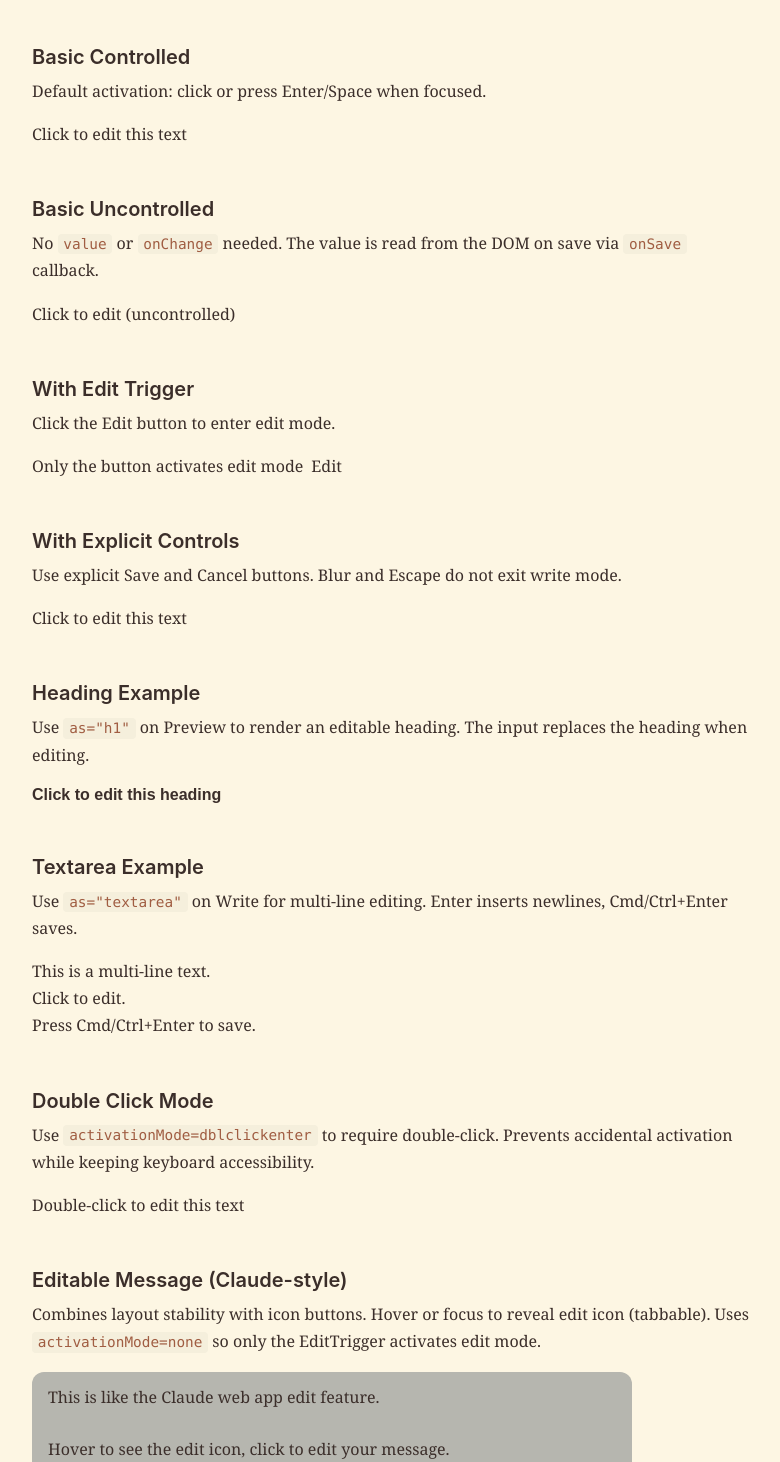
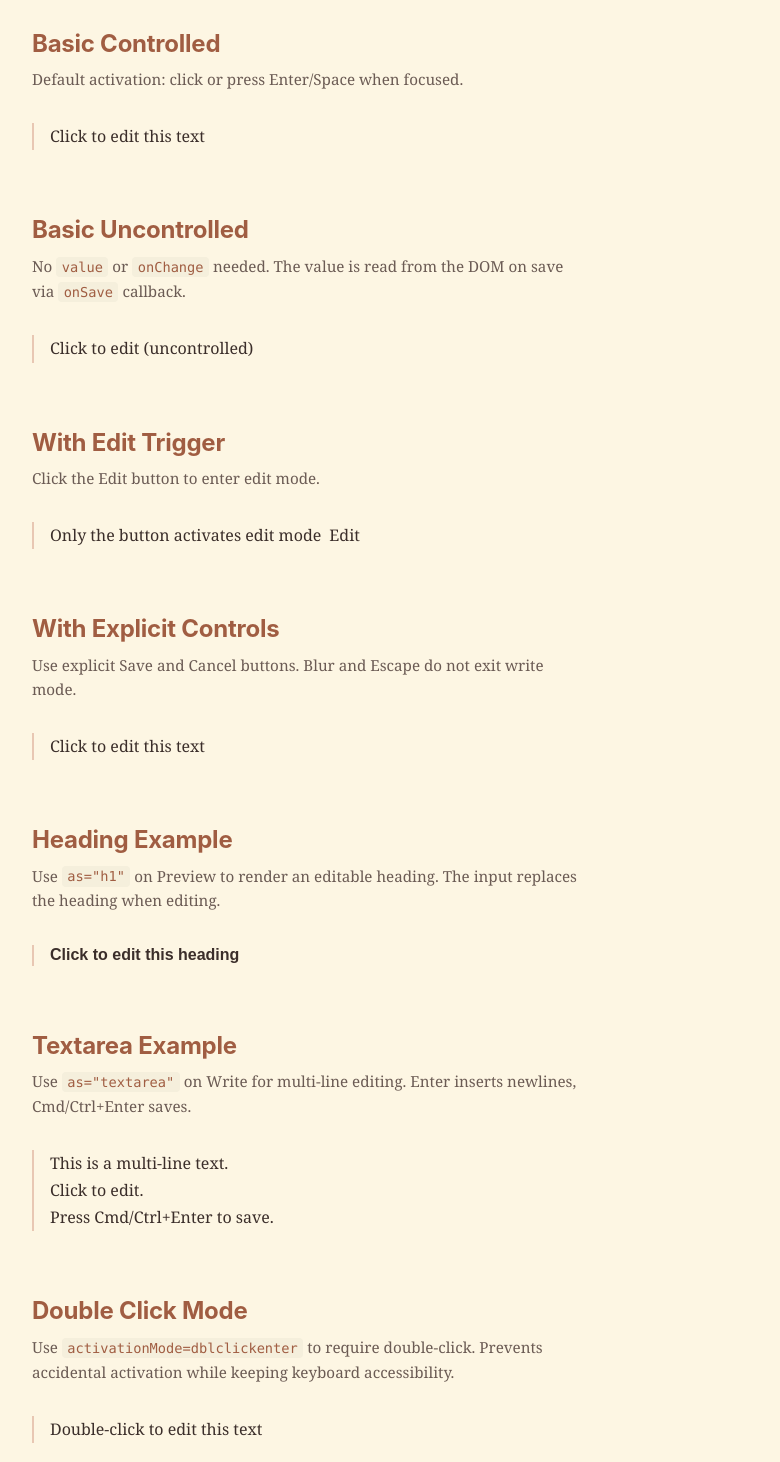
Before and after one commit to subhash-malireddy/react-inline-editable, a React (Vite) app in the folder packages/react-inline-editable/: page / in a window 1280 px wide. Shown: the part 220-1682 px from the top of the page, without its empty margins (248-1028 px from the left). Built offline with nearby package versions, Linux system fonts and the light colour scheme.

Commit message:
improve component styling for better organization and visual clarity

```diff
--- a/packages/react-inline-editable/src/App.css
+++ b/packages/react-inline-editable/src/App.css
@@ -57,6 +57,36 @@ p {
   margin-bottom: 1rem;
 }
 
+/* Example sections */
+.example-section {
+  display: flex;
+  flex-direction: column;
+  gap: 1rem;
+}
+
+.example-section h3 {
+  font-size: 1.5rem;
+  font-weight: 700;
+  color: var(--color-rust-dark);
+  margin-bottom: 0.5rem;
+  letter-spacing: -0.01em;
+}
+
+.example-section p {
+  font-size: 0.95rem;
+  color: var(--color-text-muted);
+  line-height: 1.6;
+  margin-bottom: 1.5rem;
+  max-width: 65ch;
+}
+
+/* Visual separation for interactive components */
+.example-interactive {
+  margin-top: 2rem;
+  padding-left: 1rem;
+  border-left: 2px solid rgba(199, 131, 108, 0.4);
+}
+
 code {
   font-family: "Fira Code", "Source Code Pro", Consolas, monospace;
   font-size: 0.9em;
--- a/packages/react-inline-editable/src/App.tsx
+++ b/packages/react-inline-editable/src/App.tsx
@@ -11,7 +11,7 @@ import { EditableMessage } from "./components/examples/EditableMessage";
 function App() {
   return (
     <div className="min-h-screen px-6 py-12 max-w-3xl mx-auto">
-      <header className="mb-12 pb-8 border-b border-border">
+      <header className="mb-12 pb-4 border-b border-border">
         <h1 className="text-rust-dark">React Inline Editable</h1>
         <p className="text-text-muted text-lg">
           Minimalistic, polymorphic, and zero-dependency inline editing
@@ -19,36 +19,36 @@ function App() {
         </p>
       </header>
 
-      <main className="space-y-12">
-        <section>
+      <main className="space-y-16">
+        <section className="example-section">
           <BasicControlled />
         </section>
 
-        <section>
+        <section className="example-section">
           <BasicUncontrolled />
         </section>
 
-        <section>
+        <section className="example-section">
           <WithEditTrigger />
         </section>
 
-        <section>
+        <section className="example-section">
           <WithExplicitControls />
         </section>
 
-        <section>
+        <section className="example-section">
           <HeadingExample />
         </section>
 
-        <section>
+        <section className="example-section">
           <TextareaExample />
         </section>
 
-        <section>
+        <section className="example-section">
           <DoubleClickMode />
         </section>
 
-        <section>
+        <section className="example-section">
           <EditableMessage />
         </section>
       </main>
--- a/packages/react-inline-editable/src/components/examples/BasicControlled.tsx
+++ b/packages/react-inline-editable/src/components/examples/BasicControlled.tsx
@@ -16,6 +16,7 @@ export function BasicControlled() {
     <div>
       <h3>Basic Controlled</h3>
       <p>Default activation: click or press Enter/Space when focused.</p>
+      <div className="example-interactive">
         <InlineEditable>
           <InlineEditable.Preview>{value}</InlineEditable.Preview>
           <InlineEditable.Write
@@ -25,5 +26,6 @@ export function BasicControlled() {
           />
         </InlineEditable>
       </div>
+    </div>
   );
 }
--- a/packages/react-inline-editable/src/components/examples/BasicUncontrolled.tsx
+++ b/packages/react-inline-editable/src/components/examples/BasicUncontrolled.tsx
@@ -14,6 +14,7 @@ export function BasicUncontrolled() {
         No <code>value</code> or <code>onChange</code> needed. The value is read
         from the DOM on save via <code>onSave</code> callback.
       </p>
+      <div className="example-interactive">
         <InlineEditable
           onSave={(newValue) => {
             console.log("Saved:", newValue);
@@ -24,5 +25,6 @@ export function BasicUncontrolled() {
           <InlineEditable.Write defaultValue={displayValue} />
         </InlineEditable>
       </div>
+    </div>
   );
 }
--- a/packages/react-inline-editable/src/components/examples/DoubleClickMode.tsx
+++ b/packages/react-inline-editable/src/components/examples/DoubleClickMode.tsx
@@ -12,6 +12,7 @@ export function DoubleClickMode() {
         double-click. Prevents accidental activation while keeping keyboard
         accessibility.
       </p>
+      <div className="example-interactive">
         <InlineEditable onSave={() => console.log("Saved:", value)}>
           <InlineEditable.Preview activationMode={["dblclick", "enter"]}>
             {value}
@@ -23,5 +24,6 @@ export function DoubleClickMode() {
           />
         </InlineEditable>
       </div>
+    </div>
   );
 }
--- a/packages/react-inline-editable/src/components/examples/EditableMessage.tsx
+++ b/packages/react-inline-editable/src/components/examples/EditableMessage.tsx
@@ -57,7 +57,10 @@ export function EditableMessage() {
         only the EditTrigger activates edit mode.
       </p>
 
-      <div className="group relative p-3 px-4 bg-[#b6b6af] rounded-xl max-w-[600px] min-h-12">
+      <div
+        className="group relative p-3 px-4 bg-[#b6b6af] rounded-xl max-w-[600px] min-h-12"
+        style={{ marginTop: "1.5rem" }}
+      >
         <InlineEditable
           onSave={(newValue) => {
             console.log("Message updated:", newValue);
--- a/packages/react-inline-editable/src/components/examples/HeadingExample.tsx
+++ b/packages/react-inline-editable/src/components/examples/HeadingExample.tsx
@@ -11,6 +11,7 @@ export function HeadingExample() {
         Use <code>as="h1"</code> on Preview to render an editable heading. The
         input replaces the heading when editing.
       </p>
+      <div className="example-interactive">
         <InlineEditable onSave={() => console.log("Heading saved:", title)}>
           <InlineEditable.Preview
             as="h4"
@@ -31,5 +32,6 @@ export function HeadingExample() {
           />
         </InlineEditable>
       </div>
+    </div>
   );
 }
--- a/packages/react-inline-editable/src/components/examples/TextareaExample.tsx
+++ b/packages/react-inline-editable/src/components/examples/TextareaExample.tsx
@@ -13,6 +13,7 @@ export function TextareaExample() {
         Use <code>as="textarea"</code> on Write for multi-line editing. Enter
         inserts newlines, Cmd/Ctrl+Enter saves.
       </p>
+      <div className="example-interactive">
         <InlineEditable onSave={() => console.log("Saved:", value)}>
           <InlineEditable.Preview
             style={{ whiteSpace: "pre-wrap", display: "block" }}
@@ -29,5 +30,6 @@ export function TextareaExample() {
           />
         </InlineEditable>
       </div>
+    </div>
   );
 }
--- a/packages/react-inline-editable/src/components/examples/WithEditTrigger.tsx
+++ b/packages/react-inline-editable/src/components/examples/WithEditTrigger.tsx
@@ -16,6 +16,7 @@ export function WithEditTrigger() {
     <div>
       <h3>With Edit Trigger</h3>
       <p>Click the Edit button to enter edit mode.</p>
+      <div className="example-interactive">
         <InlineEditable>
           <span style={{ display: "flex", alignItems: "center", gap: "0.5rem" }}>
             <InlineEditable.Preview activationMode={["none"]}>
@@ -30,5 +31,6 @@ export function WithEditTrigger() {
           />
         </InlineEditable>
       </div>
+    </div>
   );
 }
--- a/packages/react-inline-editable/src/components/examples/WithExplicitControls.tsx
+++ b/packages/react-inline-editable/src/components/examples/WithExplicitControls.tsx
@@ -11,6 +11,7 @@ export function WithExplicitControls() {
         Use explicit Save and Cancel buttons. Blur and Escape do not exit write
         mode.
       </p>
+      <div className="example-interactive">
         <InlineEditable
           onSave={(newValue) => {
             console.log("Saved:", newValue);
@@ -36,5 +37,6 @@ export function WithExplicitControls() {
           <InlineEditable.CancelTrigger>Cancel</InlineEditable.CancelTrigger>
         </InlineEditable>
       </div>
+    </div>
   );
 }
```
Lines whose indentation alone changed are shown as unchanged.
